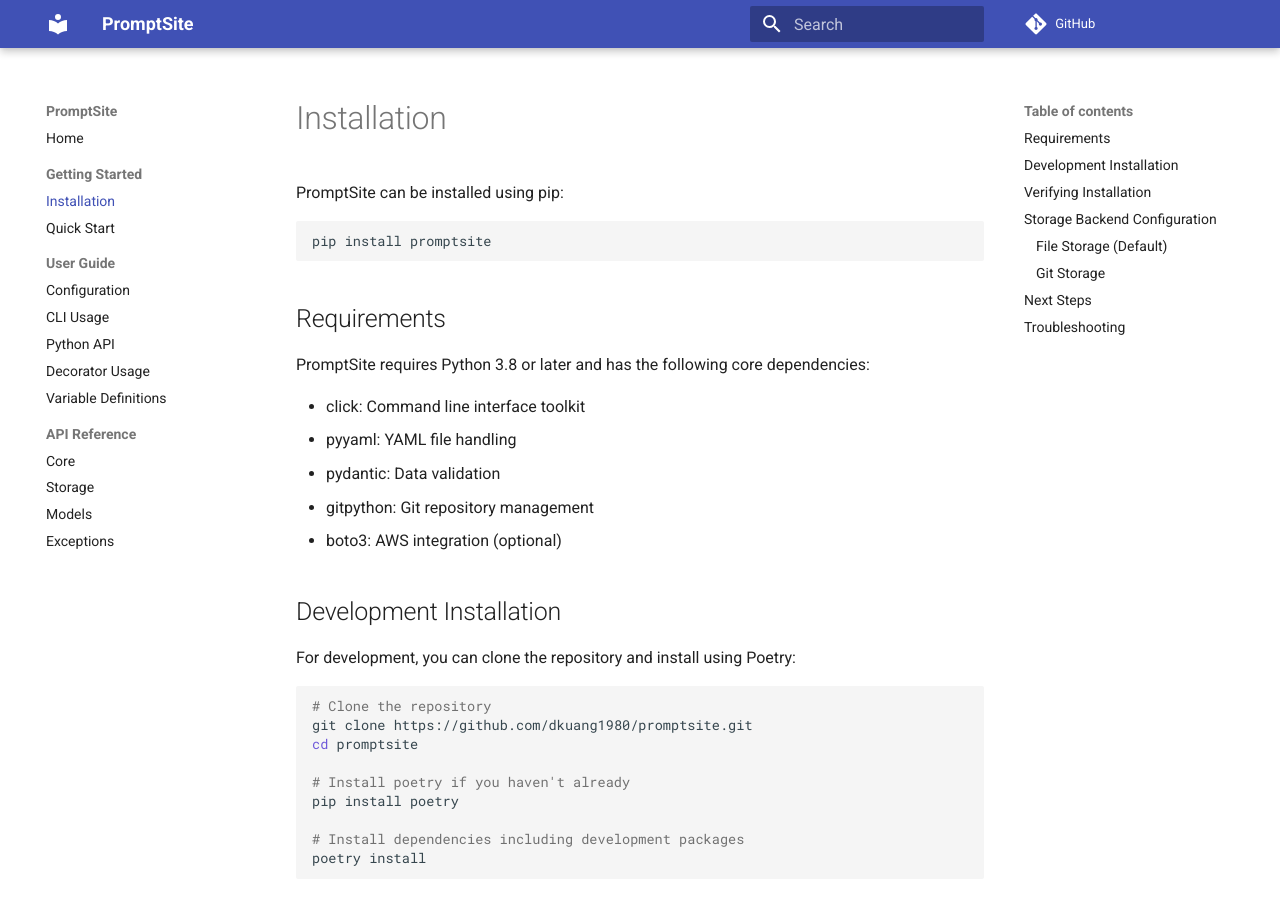
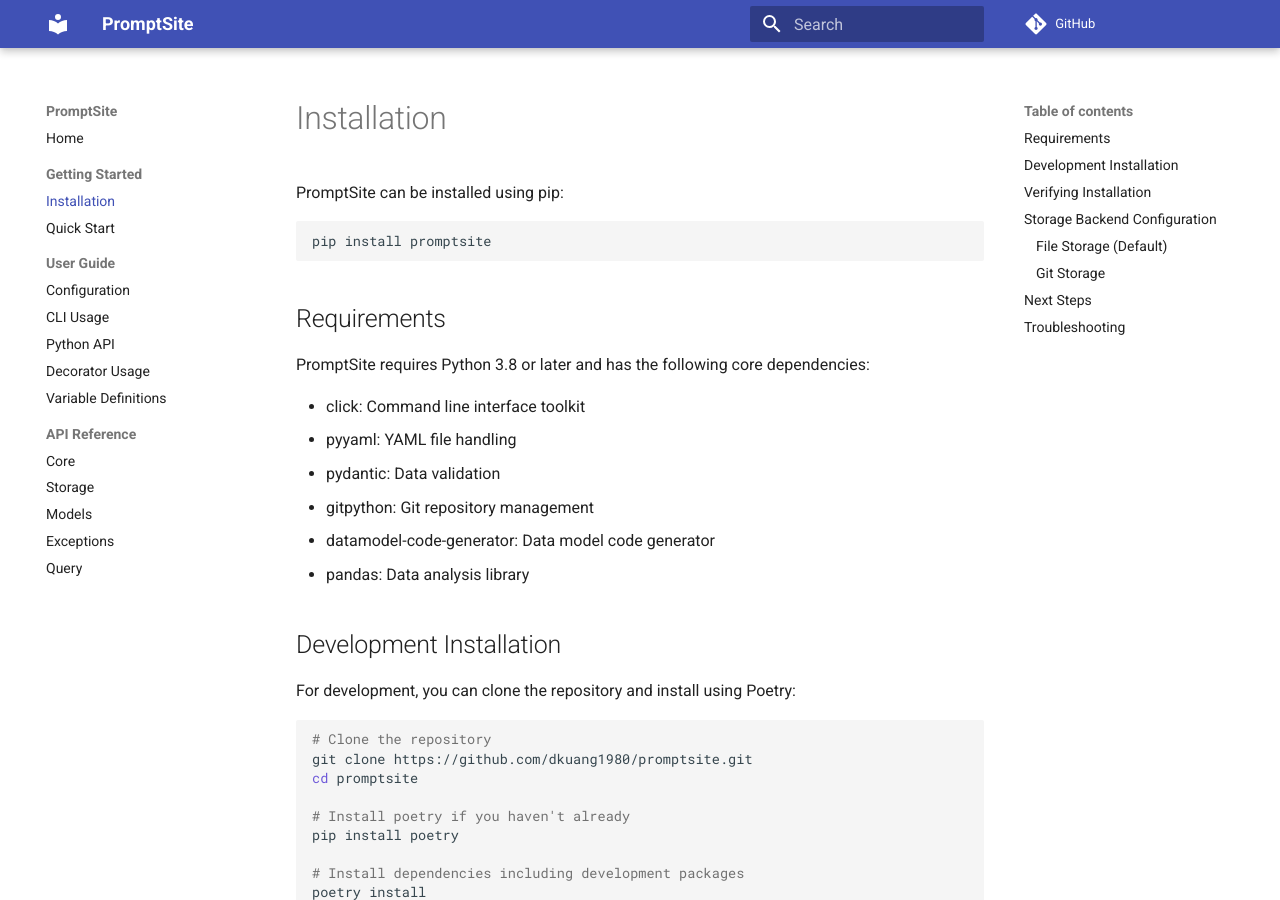
Before and after one commit to dkuang1980/promptsite, an MkDocs documentation site: the page built from docs/getting-started/installation.md, in a window 1280 px wide and 900 px high. Built offline with MkDocs 1.6.1 and Material for MkDocs 9.7.7, drawn with Linux system fonts in a browser that asks for light colours; comment, search, counter and statistics services are not loaded.

Commit message:
update docs to include query api

```diff
--- a/docs/getting-started/installation.md
+++ b/docs/getting-started/installation.md
@@ -14,7 +14,8 @@ PromptSite requires Python 3.8 or later and has the following core dependencies:
 - pyyaml: YAML file handling
 - pydantic: Data validation
 - gitpython: Git repository management
-- boto3: AWS integration (optional)
+- datamodel-code-generator: Data model code generator
+- pandas: Data analysis library
 
 ## Development Installation
 
--- a/mkdocs.yml
+++ b/mkdocs.yml
@@ -29,6 +29,7 @@ nav:
     - Storage: api/storage.md
     - Models: api/models.md
     - Exceptions: api/exceptions.md
+    - Query: api/query.md
 
 markdown_extensions:
   - pymdownx.highlight:
```
Also changed, not shown: docs/api/query.md (added, +30 -0 lines), 1 other file.
